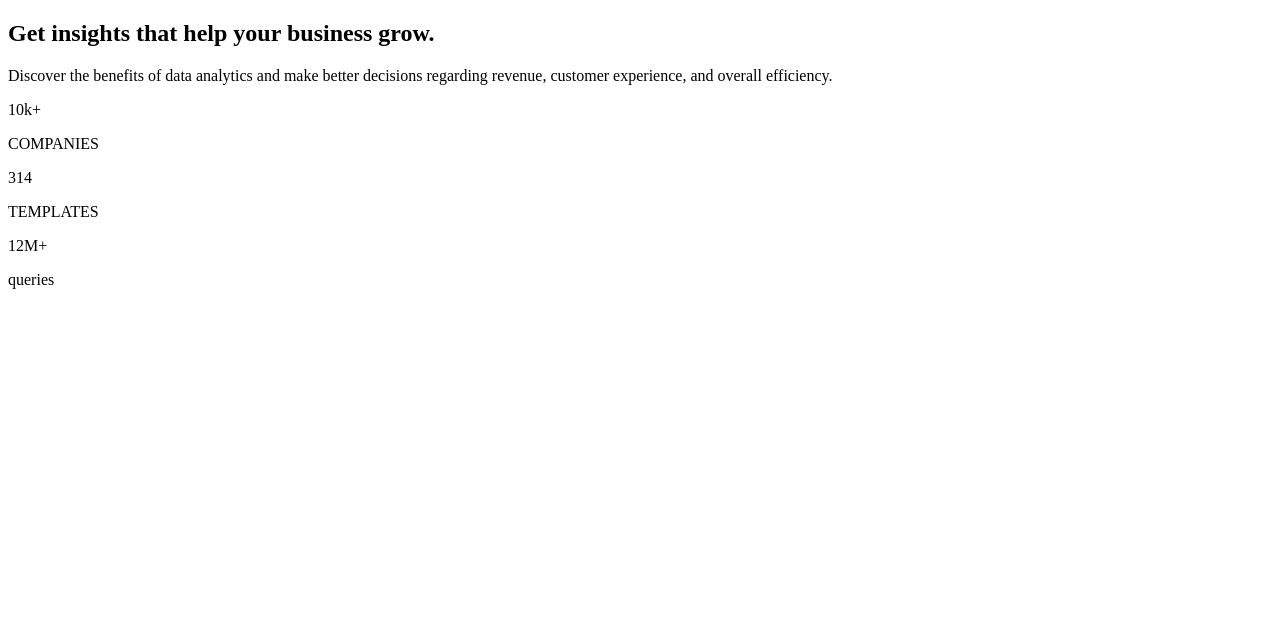
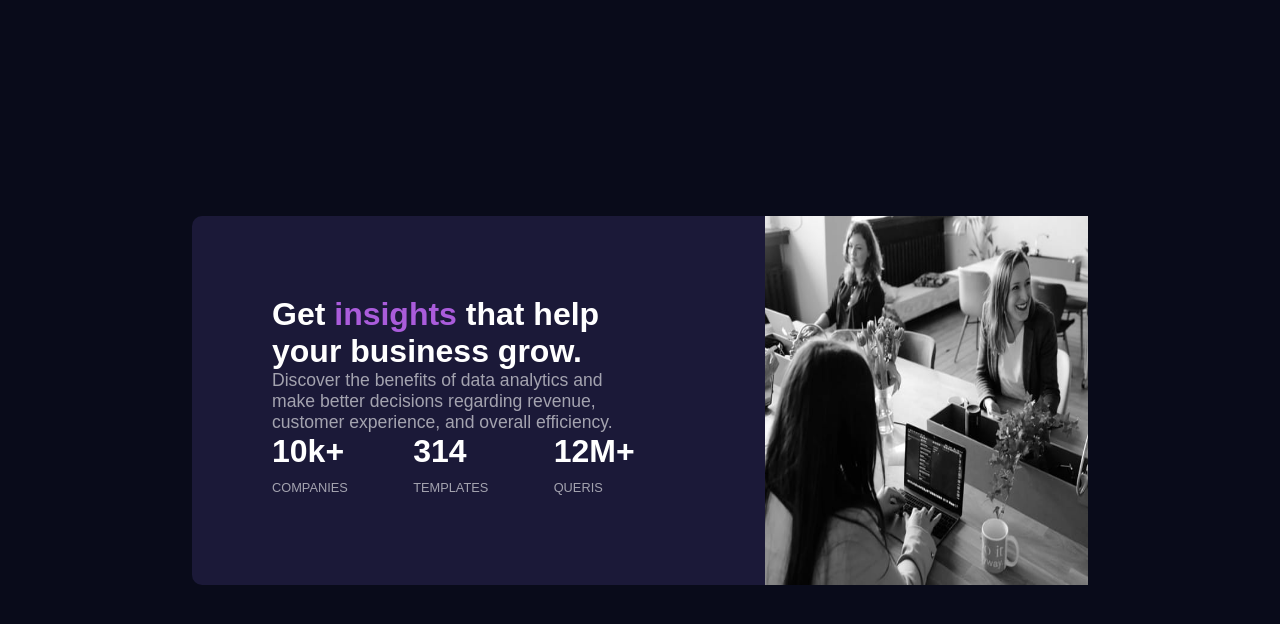
Before and after one commit to Lordgebrio/Componente-de-tarjeta-de-vista-previa-de-estad-sticas, a plain HTML site: page index.html in a window 1280 px wide. Drawn offline with Linux system fonts and the light colour scheme.

Commit message:
Diseño principal

```diff
--- a/css/style.css
+++ b/css/style.css
@@ -4,10 +4,15 @@
   --Very-dark-blue: hsl(233, 47%, 7%);
   --Dark-desaturated-blue: hsl(244, 38%, 16%);
   --Soft-violet: hsl(277, 64%, 61%);
- /* Neutral */
-    --White /* (main heading, stats) */: hsl(0, 0%, 100%);
-    --Slightly-transparent-white /* (main paragraph) */: hsla(0, 0%, 100%, 0.75)
-    --Slightly-transparent-white /* (stat headings) */: hsla(0, 0%, 100%, 0.6)
+  /* Neutral */
+  --White/* (main heading, stats) */: hsl(0, 0%, 100%);
+  --Slightly-transparent-white/* (main paragraph) */: hsla(0, 0%, 100%, 0.75);
+  --Slightly-transparent-white-stat/* (stat headings) */: hsla(
+    0,
+    0%,
+    100%,
+    0.6
+  );
 }
 
 /* Tipografia */
@@ -16,3 +21,95 @@
 /* font-family: "Inter", sans-serif;  400,700 */
 @import url('https://fonts.googleapis.com/css2?family=Lexend+Deca:wght@100..900&display=swap');
 /* font-family: "Lexend Deca", sans-serif; 400 */
+
+/* Estilos Generales */
+
+* {
+  margin: 0;
+  padding: 0;
+  box-sizing: border-box;
+}
+
+body {
+  background-color: var(--Very-dark-blue);
+  color: var(--White);
+  display: flex;
+  justify-content: center;
+  align-items: center;
+  height: 100vh;
+}
+
+/* Estilos de Card */
+
+.card {
+  width: 70%;
+  margin: 0 auto;
+  background-color: var(--Dark-desaturated-blue);
+  border-radius: 10px;
+  display: flex;
+  gap: 50px;
+}
+
+.card-text {
+  padding: 80px;
+  display: flex;
+  flex-direction: column;
+  justify-content: space-between;
+}
+
+/* Titulo */
+
+.tittle {
+  font-family: 'Lexend Deca', sans-serif;
+  font-size: 2rem;
+}
+
+.tittle span {
+  color: var(--Soft-violet);
+}
+
+.paragraph {
+  font-family: 'Lexend Deca', sans-serif;
+  font-size: 1.1rem;
+  color: var(--Slightly-transparent-white-stat);
+}
+
+.stats {
+  font-family: 'Lexend Deca', sans-serif;
+  display: flex;
+  justify-content: space-between;
+}
+
+.stats-content span {
+  font-size: 2rem;
+  font-weight: 700;
+}
+
+.stats-content p {
+  color: var(--Slightly-transparent-white-stat);
+  font-size: 0.8rem;
+  padding: 10px 0;
+}
+
+.image {
+  width: 100%;
+  position: relative;
+  display: inline-block;
+}
+
+img {
+  display: block;
+  width: 100%;
+  height: 100%;
+}
+
+img::before {
+  content: '';
+  position: absolute;
+  top: 0;
+  left: 0;
+  width: 100%;
+  height: 100%;
+  background-color: rgba(255, 0, 0, 0.5); /* Color rojo con transparencia */
+  pointer-events: none;
+}
--- a/index.html
+++ b/index.html
@@ -23,7 +23,9 @@
     <section class="section-card">
       <div class="card">
         <div class="card-text">
-          <h2 class="tittle">Get insights that help your business grow.</h2>
+          <h2 class="tittle">
+            Get <span>insights</span> that help your business grow.
+          </h2>
           <p class="paragraph">
             Discover the benefits of data analytics and make better decisions
             regarding revenue, customer experience, and overall efficiency.
@@ -39,9 +41,12 @@
             </div>
             <div class="stats-content">
               <span>12M+</span>
-              <p>queries</p>
+              <p>QUERIS</p>
             </div>
           </div>
+        </div>
+        <div class="image">
+          <img src="images/image-header-desktop.jpg" alt="" />
         </div>
       </div>
     </section>
```
